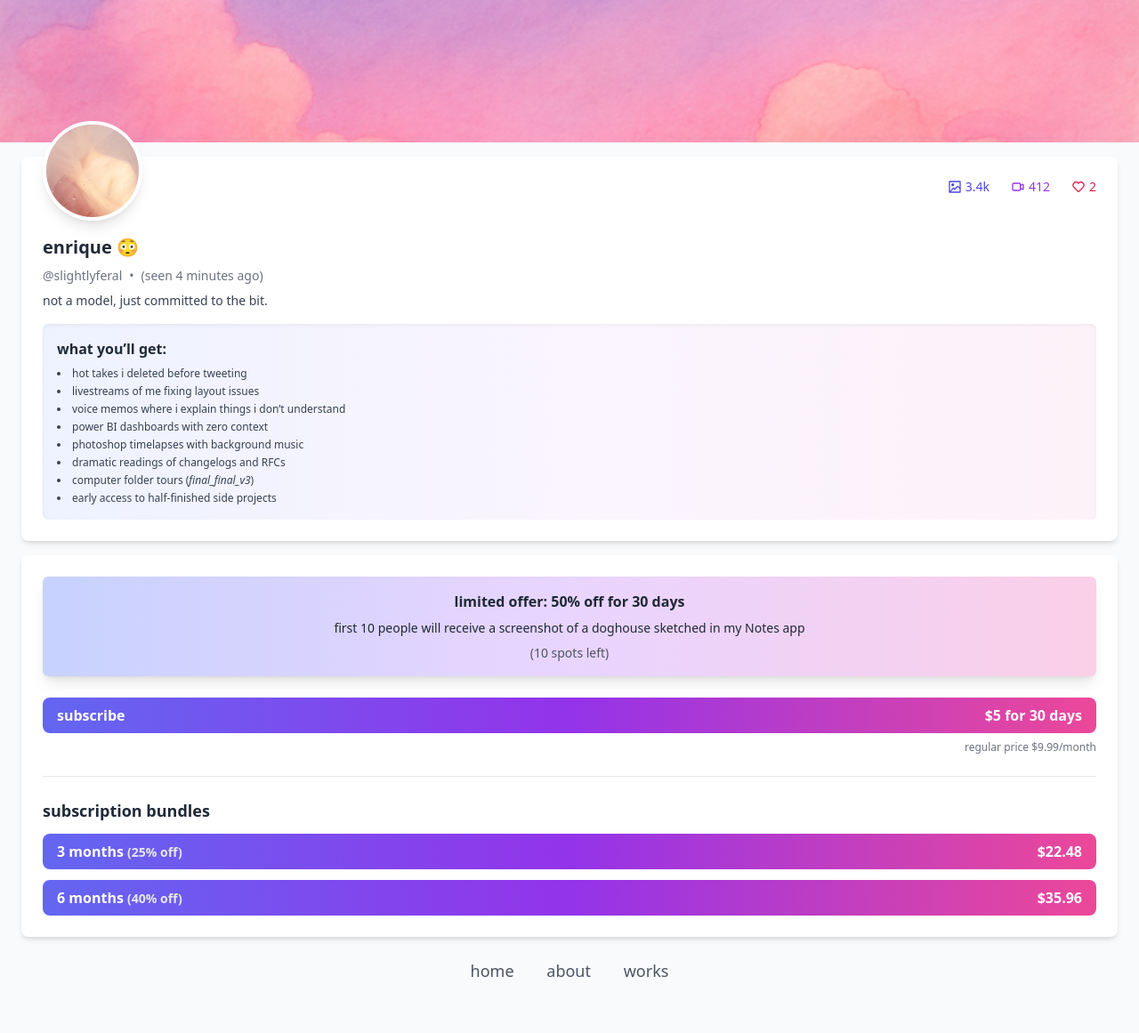
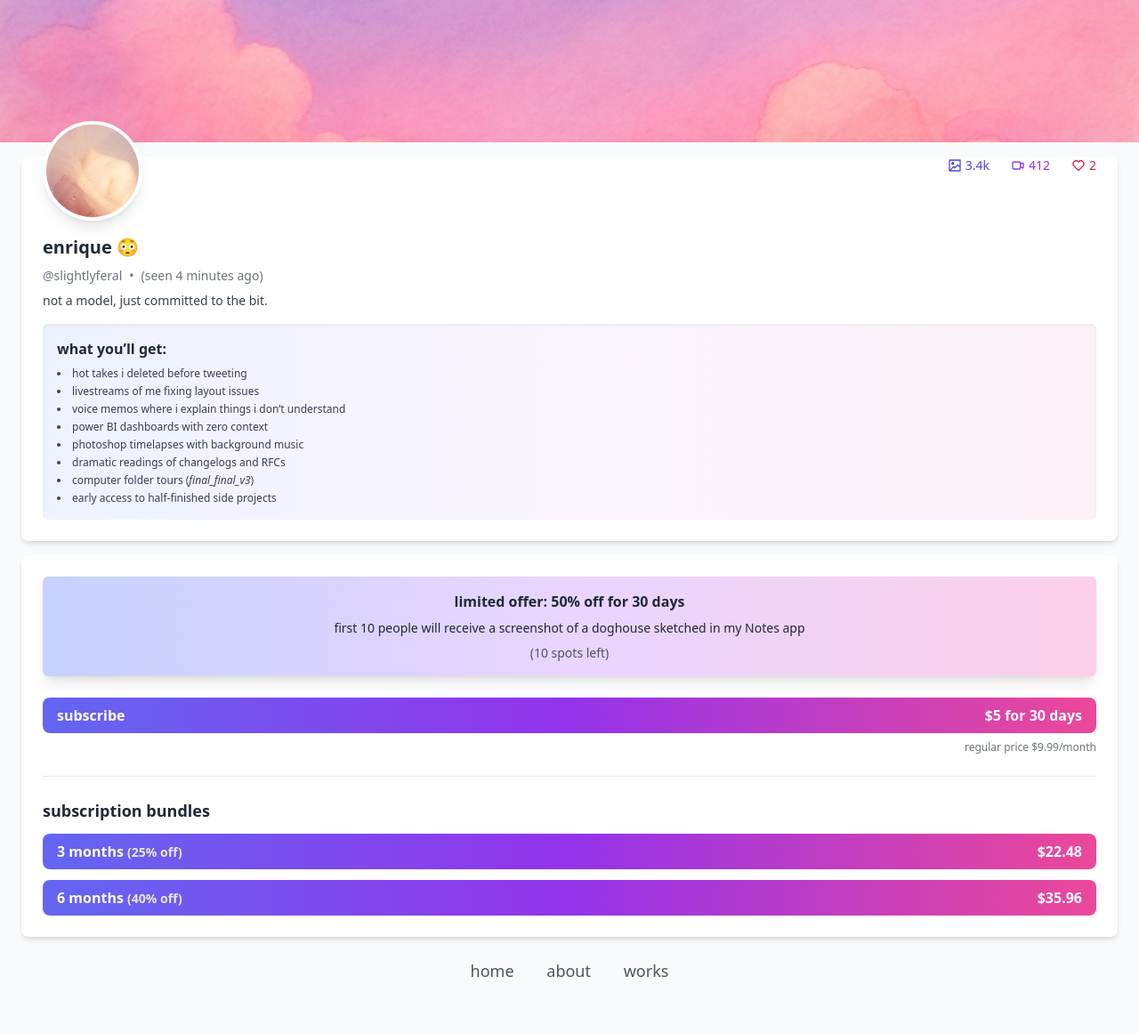
Before and after one commit to enriquebarragan/enriquebarragan.github.io, a Jekyll site: the page built from rips/not-onlyfans/index.md, in a window 1280 px wide. Shown: the whole page at 89% size. Built offline with Jekyll 4.4.1, drawn with Linux system fonts in a browser that asks for light colours; nearby versions of some CDN libraries.

Commit message:
Update index.md

```diff
--- a/rips/not-onlyfans/index.md
+++ b/rips/not-onlyfans/index.md
@@ -26,7 +26,7 @@
     />
 
     <!-- Stats -->
-  <div class="flex space-x-6 text-gray-800 text-sm">
+  <div class="flex space-x-6 text-gray-800 text-sm -mt-6">
       <div class="flex items-center space-x-1 text-indigo-600">
         <svg class="w-4 h-4 fill-current" viewBox="0 0 24 24" xmlns="http://www.w3.org/2000/svg">
           <path d="M3,22H21a1,1,0,0,0,1-1V3a1,1,0,0,0-1-1H3A1,1,0,0,0,2,3V21A1,1,0,0,0,3,22Zm2.414-2L10,15.414l1.293,1.293a1,1,0,0,0,1.414,0L17,12.414l3,3V20ZM20,4v8.586l-2.293-2.293a1,1,0,0,0-1.414,0L12,14.586l-1.293-1.293a1,1,0,0,0-1.414,0L4,18.586V4ZM6,8.5A2.5,2.5,0,1,1,8.5,11,2.5,2.5,0,0,1,6,8.5Z"/>
```
